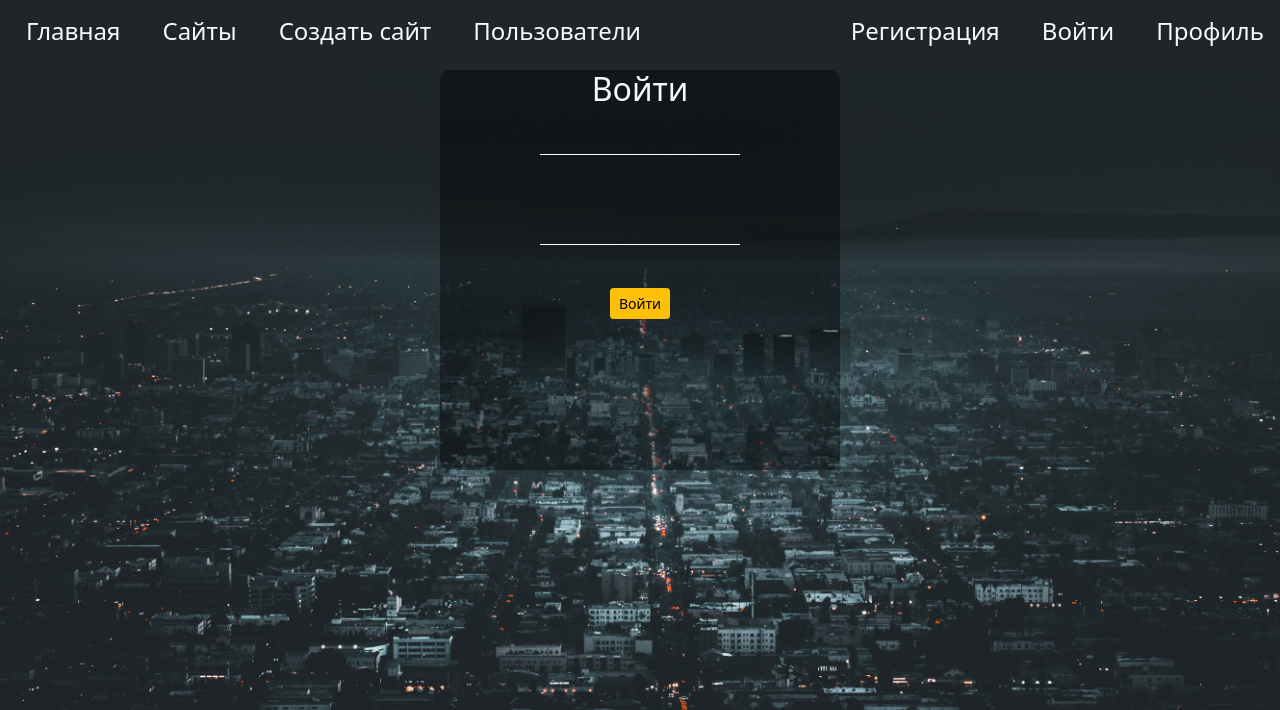
After one commit to Barashov/Hosting, a Django app: page /account/login/ in a window 1280 px wide. The commit adds this page. Shown: the top 710 px of the page. Run offline with Django 4.2, Linux system fonts and the light colour scheme.

Commit message:
creating log in

```diff
--- /dev/null
+++ b/hosting/app/static/css/login.css
@@ -0,0 +1,25 @@
+.container {
+
+    width: 400px;
+    height: 400px;
+    background: rgba(0, 0, 0, .4);
+    border-radius: 10px;
+    text-align: center;
+}
+.container input {
+    color: aliceblue;
+    border: none;
+    border-bottom: 1px solid white;
+    background: transparent;
+    outline: none;
+    width: 200px;
+}
+.field {
+    margin-top: 20px;
+    height: 70px;
+}
+.errorlist li {
+    list-style-type: none;
+    color: #dc3545;
+
+}
--- a/hosting/app/templates/base.html
+++ b/hosting/app/templates/base.html
@@ -35,7 +35,7 @@
           <a class="nav-link text h4" href="{% url 'signup' %}">Регистрация</a>
         </li>
         <li class="nav-item ">
-          <a class="nav-link text h4" href="#">Войти</a>
+          <a class="nav-link text h4" href="{% url 'login' %}">Войти</a>
         </li>
         <li class="nav-item " >
           <a class="nav-link text h4 " href="#">Профиль</a>
--- /dev/null
+++ b/hosting/app/templates/registration/login.html
@@ -0,0 +1,30 @@
+{% extends 'base.html' %}
+{% load static %}
+{% block head %}
+<link rel="stylesheet" href="{% static 'css/login.css' %}">
+{% endblock head %}
+
+
+{% block content %}
+<div class="container">
+    <form action="{% url 'login' %}" method="post">
+        {% csrf_token %}
+       <h2 class='text-light'>Войти</h2>
+       {% for field in form %}
+        <div class="field">
+            {{field}}
+            {{field.errors}}
+
+        </div>
+
+        {% endfor %}
+        {{form.non_field_errors}}
+
+        <button type="submit" class="btn btn-warning btn-sm but">Войти</button>
+
+    </form>
+</div>
+
+
+
+{% endblock content %}
--- a/hosting/hosting/urls.py
+++ b/hosting/hosting/urls.py
@@ -20,4 +20,5 @@ urlpatterns = [
     path('admin/', admin.site.urls),
     path('', include('app.urls')),
     path('account/', include('account.urls')),
+    path('account/', include('django.contrib.auth.urls')),
 ]
```
